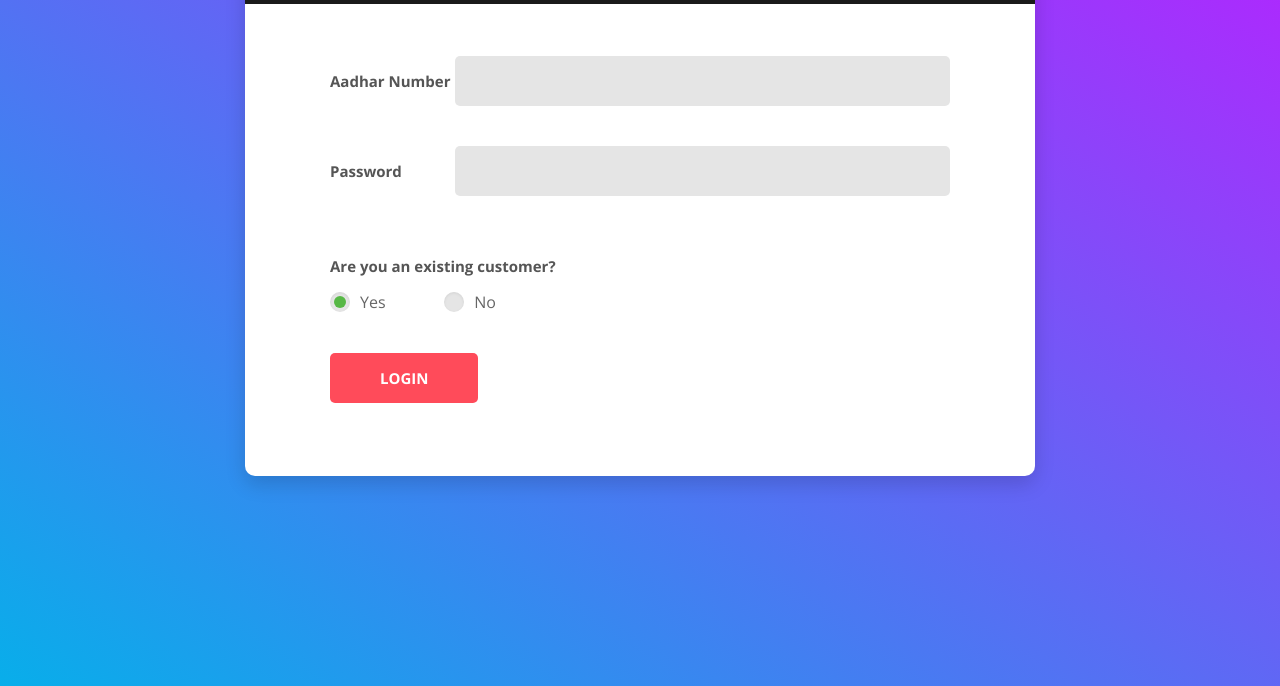
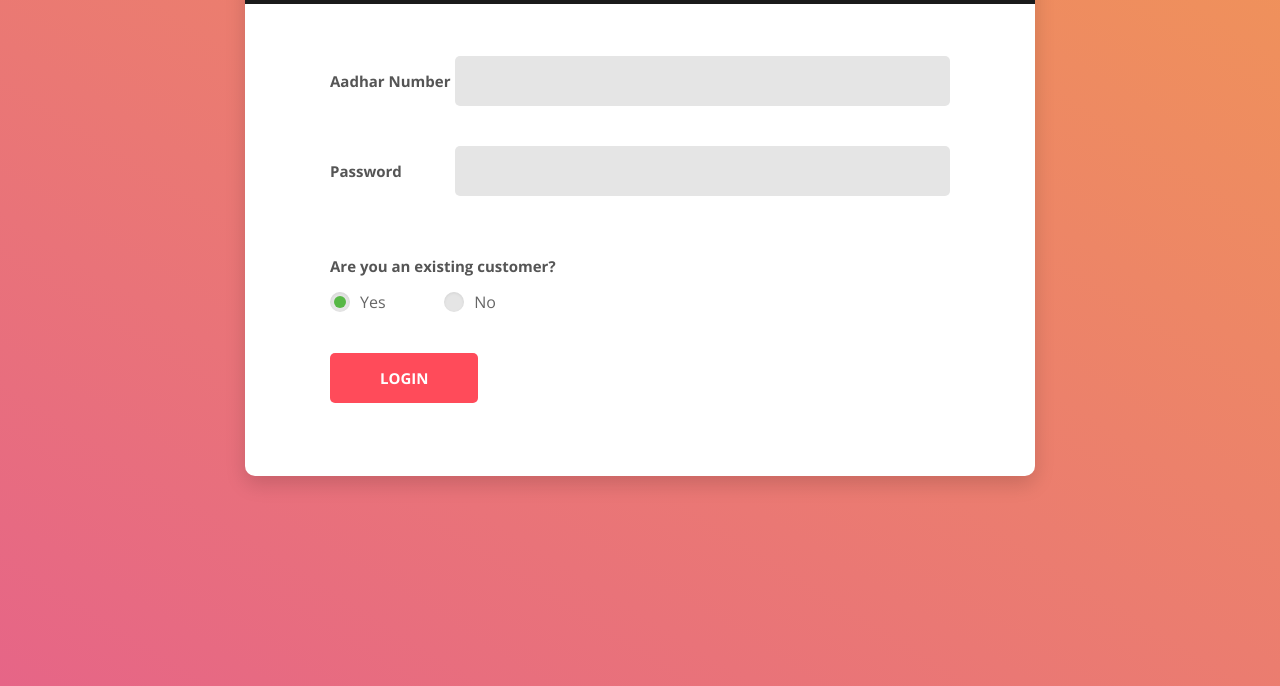
Before and after one commit to DevankSingh/mujHacks2.0, a plain HTML site: page index/Login/login.html in a window 1280 px wide. Shown: the part 114-800 px from the top of the page. Drawn offline with nearby package versions, Linux system fonts and the light colour scheme.

Commit message:
login color scheme changed

```diff
--- a/index/Login/css/main.css
+++ b/index/Login/css/main.css
@@ -295,11 +295,11 @@ h6 {
 }
 
 .bg-gra-03 {
-  background: -webkit-gradient(linear, left bottom, right top, from(#08aeea), to(#b721ff));
-  background: -webkit-linear-gradient(bottom left, #08aeea 0%, #b721ff 100%);
-  background: -moz-linear-gradient(bottom left, #08aeea 0%, #b721ff 100%);
-  background: -o-linear-gradient(bottom left, #08aeea 0%, #b721ff 100%);
-  background: linear-gradient(to top right, #08aeea 0%, #b721ff 100%);
+  background: -webkit-gradient(linear, left bottom, right top, from(#e66587), to(#f09458));
+  background: -webkit-linear-gradient(bottom left, #e66587 0%, #f09458 100%);
+  background: -moz-linear-gradient(bottom left, #e66587 0%, #f09458 100%);
+  background: -o-linear-gradient(bottom left, #e66587 0%, #f09458 100%);
+  background: linear-gradient(to top right, #e66587 0%, #f09458 100%);
 }
 
 /* ==========================================================================
```
